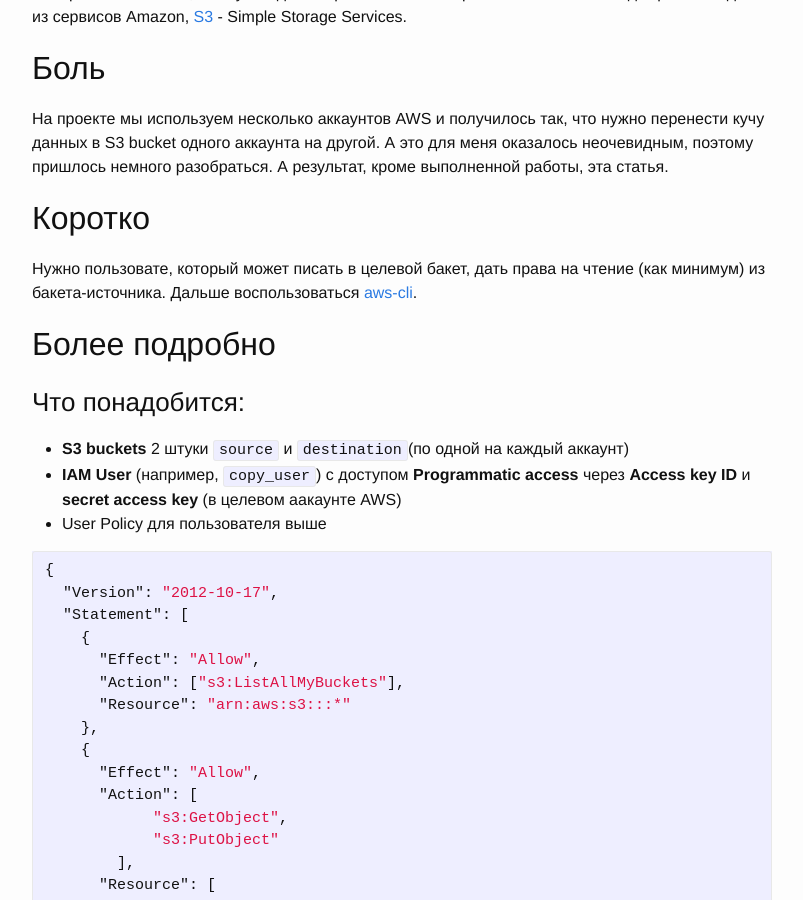
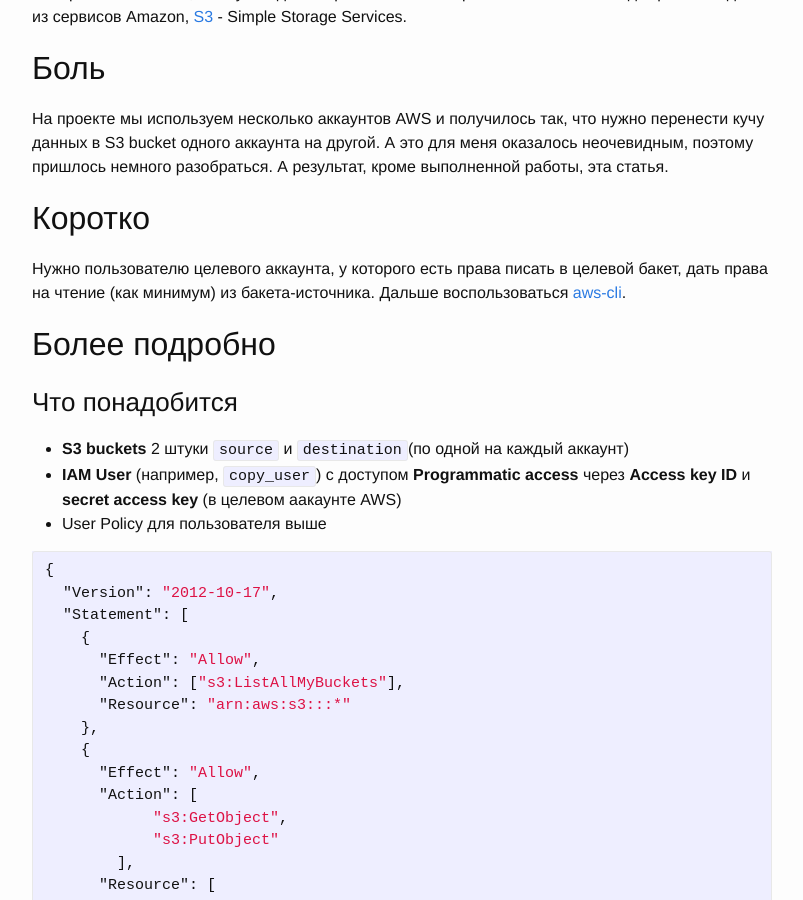
Before and after one commit to demshin/demsh.in, a Jekyll site: the page built from _posts/2018-08-13-copy-objects-between-s3-buckets-in-different-accounts.md, in a window 1280 px wide and 900 px high, scrolled down 336 px. Shown: the whole window, without its empty margins (238-1041 px from the left). Built offline with Jekyll 4.4.1, drawn with Linux system fonts in a browser that asks for light colours.

Commit message:
rewrote the paragraph

```diff
--- a/_posts/2018-08-13-copy-objects-between-s3-buckets-in-different-accounts.md
+++ b/_posts/2018-08-13-copy-objects-between-s3-buckets-in-different-accounts.md
@@ -15,11 +15,11 @@ categories: aws s3 s3bucket
 
 ## Коротко
 
-Нужно пользовате, который может писать в целевой бакет, дать права на чтение (как минимум) из бакета-источника. Дальше воспользоваться [aws-cli](https://aws.amazon.com/cli).
+Нужно пользователю целевого аккаунта, у которого есть права писать в целевой бакет, дать права на чтение (как минимум) из бакета-источника. Дальше воспользоваться [aws-cli](https://aws.amazon.com/cli).
 
 ## Более подробно
 
-### Что понадобится:
+### Что понадобится
 
 - **S3 buckets** 2 штуки `source` и `destination`(по одной на каждый аккаунт)
 - **IAM User** (например, `copy_user`) с доступом **Programmatic access** через **Access key ID** и **secret access key** (в целевом аакаунте AWS)
```
